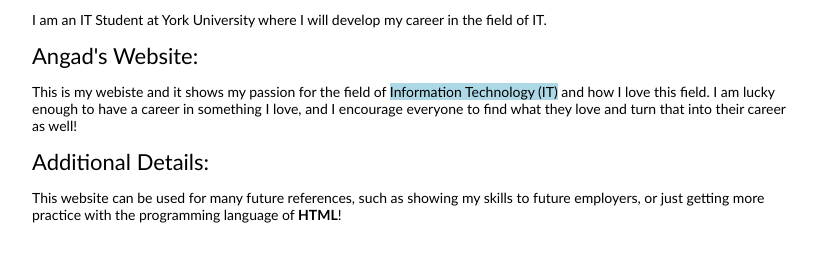
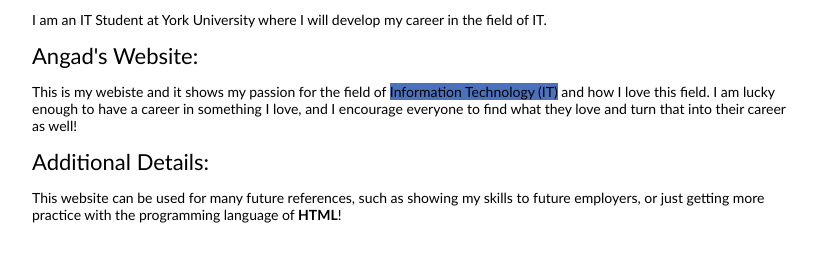
Before and after one commit to 11Angad1/IamAngad, a plain HTML site: page index.html in a window 1280 px wide. Shown: the part 90-352 px from the top of the page, without its empty margins (228-1044 px from the left). Drawn offline with Linux system fonts and the light colour scheme.

Commit message:
Update stylesheet.css

```diff
--- a/stylesheet.css
+++ b/stylesheet.css
@@ -131,5 +131,5 @@ h2 {
 }
 
 span.highlight {
-  background-color: lightblue;
+  background-color: #4b71bd;
 }
```
